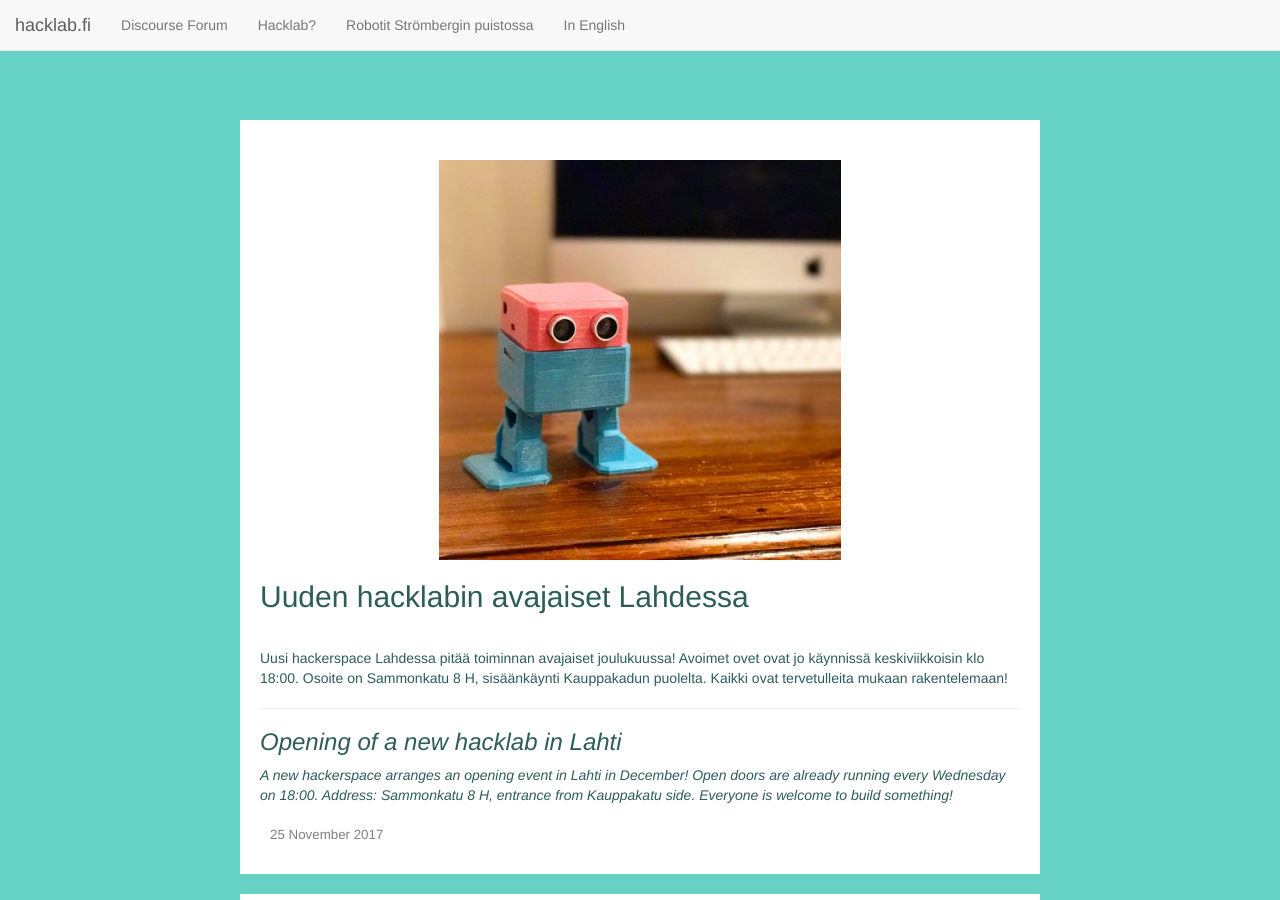
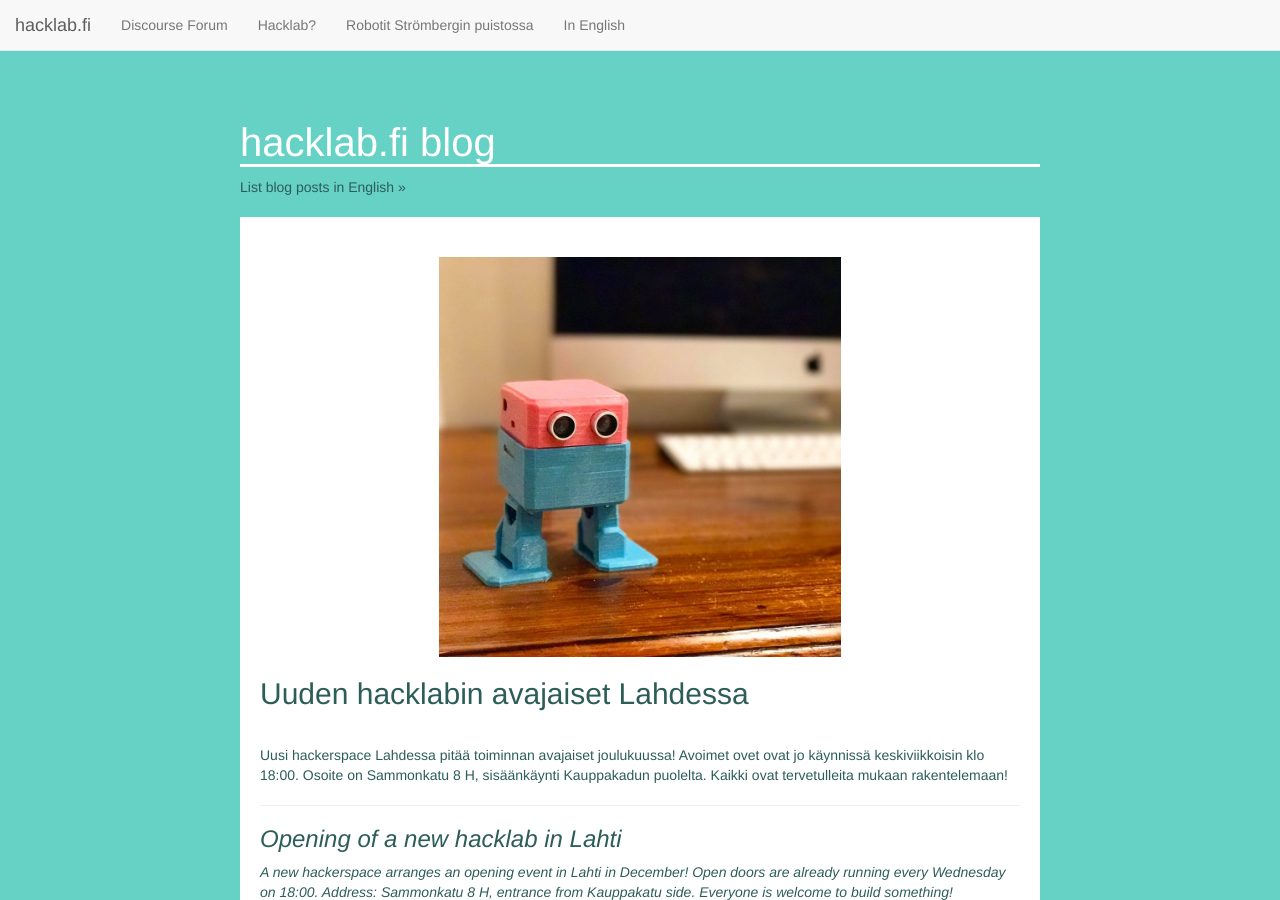
Before and after one commit to hacklab-fi/hacklab-website, a Jekyll site: the page built from _posts/2017-11-21-uusi_hacklab_Lahteen.markdown, in a window 1280 px wide and 900 px high. Built offline with Jekyll 4.4.1, drawn with Linux system fonts in a browser that asks for light colours; nearby versions of some CDN libraries.

Commit message:
navigation between fi/en

```diff
--- a/_includes/navi.html
+++ b/_includes/navi.html
@@ -17,7 +17,7 @@
             </li>
             <li>
               {% if page.lang == 'fi' %}<a href="{{ site.url }}{{ site.baseurl }}/info.html">Hacklab?</a>
-              {% else %}<a href="i{{ site.url }}{{ site.baseurl }}/info_en.html">Hacklab?</a>{% endif %}
+              {% else %}<a href="{{ site.url }}{{ site.baseurl }}/info_en.html">Hacklab?</a>{% endif %}
             </li>
             <li>
               {% if page.lang == 'fi' %}<a href="http://robotit.hacklab.fi">Robotit Strömbergin puistossa</a>
--- a/_layouts/home.html
+++ b/_layouts/home.html
@@ -11,8 +11,8 @@ lang: fi
 
  <div class="row">
   <div class="col-12 col-sx-12 col-sm-12 col-md-12 col-lg-10 col-lg-offset-1 col-xl-8 col-xl-offset-2">
-    {% if page.lang == 'en' %}<h1><a href="blog/index_en.html">hacklab.fi blog</a></h1><a href="blog/index_en.html">All blog posts &raquo;</a>
-    {% else %}<h1><a href="blog/index.html" class="blogtitle">hacklab.fi blog</a></h1><a href="blog/index.html">Kaikki blogikirjoitukset &raquo;{% endif %}
+    {% if page.lang == 'en' %}<h1><a href="{{ site.url }}{{ site.baseurl }}blog/index_en.html">hacklab.fi blog</a></h1><a href="{{ site.url }}{{ site.baseurl }}blog/index_en.html">All blog posts &raquo;</a>
+    {% else %}<h1><a href="{{ site.url }}{{ site.baseurl }}blog/index.html" class="blogtitle">hacklab.fi blog</a></h1><a href="{{ site.url }}{{ site.baseurl }}blog/index.html">Kaikki blogikirjoitukset &raquo;</a>{% endif %}
     <div class="col-content">
        <img src="{{ site.url }}{{ site.baseurl }}/posts_images/{{ this_post.image }}" alt="Kuvituskuva" class="post-excrept-image"/>
        <h2><a href="{{ this_post.url }}">{% if page.lang == 'en' and this_post.translation_en %}{{ this_post.translation_title_en }}{% else %}{{ this_post.title | escape }}{% endif %}</a></h2>
--- a/_layouts/post.html
+++ b/_layouts/post.html
@@ -6,8 +6,9 @@ header: n
 
         <div class="row">
           <div class="col-sx-12 col-sm-12 col-md-12 col-lg-12 col-xl-12">
-           <div class="post-content">
-             <div class="col-content">
+            <div class="post-content">
+              <h1><a href="{{ site.url }}{{ site.baseurl }}/blog/index.html" class="blogtitle">hacklab.fi blog</a></h1><a href="{{ site.url }}{{ site.baseurl }}blog/index_en.html">List blog posts in English &raquo;</a>
+              <div class="col-content">
                 <a href="{{ site.url }}{{ site.baseurl }}/posts_images/{{ page.image }}""><img src="{{ site.url }}{{ site.baseurl }}/posts_images/{{ page.image }}" alt="Kuvituskuva" class="post-image"/></a>
                 <h2>{{ page.title }}</h2>
                 <span class="post-meta">{{ post.date | date: date_to_string }}</span>
```
